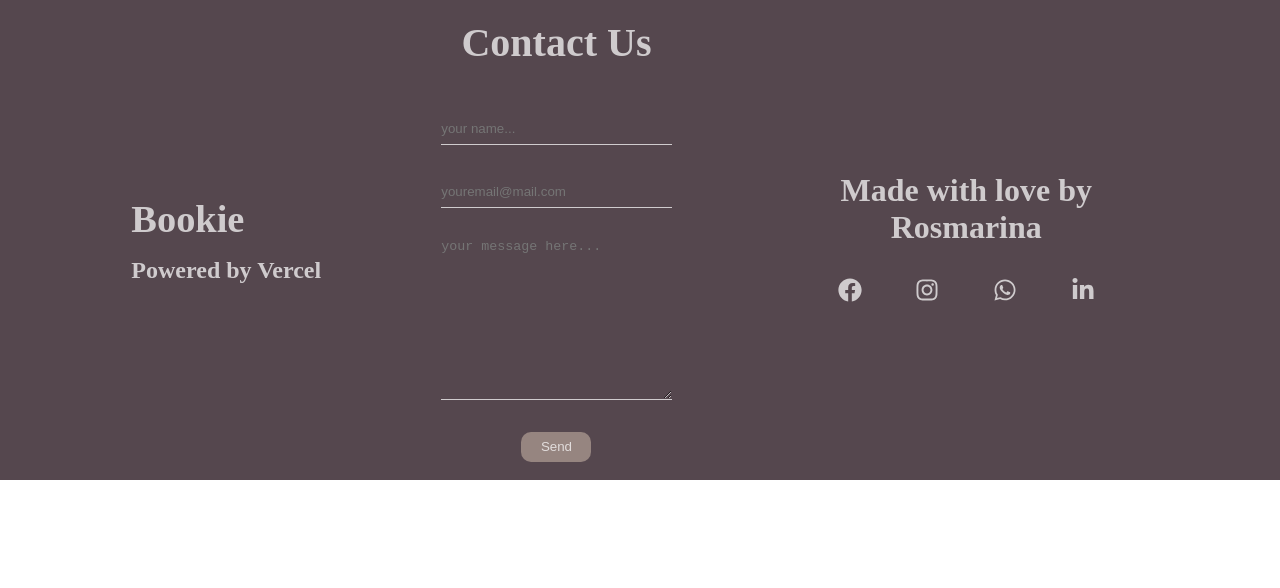
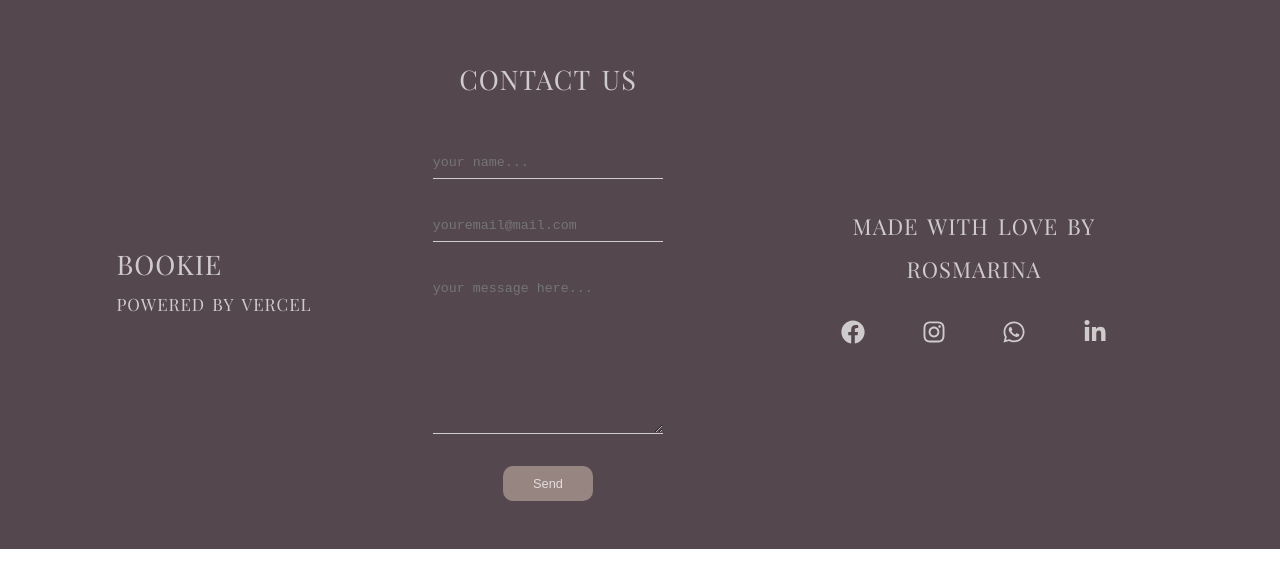
Before and after one commit to Ljusaj123/Bookie, a Next.js app: page /home in a window 1280 px wide. Shown: the top 588 px of the page. Built offline with nearby package versions, Linux system fonts and the light colour scheme.

Commit message:
scss u css

```diff
--- a/styles/css/styles.css
+++ b/styles/css/styles.css
@@ -1,3 +1,4 @@
+@import url("https://fonts.googleapis.com/css2?family=Playfair+Display+SC&display=swap");
 *,
 ::before,
 ::after {
@@ -6,14 +7,25 @@
   margin: 0;
   padding: 0;
   color: #ffffffb8;
+  font-weight: 500;
 }
 
 body {
-  font-family: "Times New Roman", Times, serif;
+  font-family: "Playfair Display SC", serif;
+  text-transform: lowercase;
+  font-variant: small-caps;
+  letter-spacing: 1px;
+}
+
+[placeholder] {
+  font-family: monospace;
 }
 
 .footer {
-  background-color: #55474e;
+  height: -webkit-max-content;
+  height: -moz-max-content;
+  height: max-content;
+  padding: 3rem 0.5rem;
   display: -webkit-box;
   display: -ms-flexbox;
   display: flex;
@@ -23,8 +35,7 @@ body {
   -webkit-box-align: center;
       -ms-flex-align: center;
           align-items: center;
-  padding: 1rem 2rem;
-  height: 60vh;
+  background-color: #55474e;
 }
 
 .footer-container {
@@ -44,16 +55,34 @@ body {
   display: -webkit-box;
   display: -ms-flexbox;
   display: flex;
+  -webkit-box-pack: space-evenly;
+      -ms-flex-pack: space-evenly;
+          justify-content: space-evenly;
+  -webkit-box-align: start;
+      -ms-flex-align: start;
+          align-items: flex-start;
   -webkit-box-orient: vertical;
   -webkit-box-direction: normal;
       -ms-flex-direction: column;
           flex-direction: column;
-  margin-right: 0.5rem;
 }
 
 .footer-container .bookie-footer h1 {
-  margin-bottom: 1rem;
   font-size: clamp(1.7rem, 3vw, 2.5rem);
+  cursor: pointer;
+  -webkit-transition: -webkit-transform 0.2s ease;
+  transition: -webkit-transform 0.2s ease;
+  transition: transform 0.2s ease;
+  transition: transform 0.2s ease, -webkit-transform 0.2s ease;
+}
+
+.footer-container .bookie-footer h1:active {
+  -webkit-transform: scale(0.925);
+          transform: scale(0.925);
+  -webkit-transition: -webkit-transform 0.2s ease;
+  transition: -webkit-transform 0.2s ease;
+  transition: transform 0.2s ease;
+  transition: transform 0.2s ease, -webkit-transform 0.2s ease;
 }
 
 .footer-container .bookie-footer h2 {
@@ -61,7 +90,6 @@ body {
 }
 
 .footer-container .contact-footer {
-  height: 100%;
   display: -webkit-box;
   display: -ms-flexbox;
   display: flex;
@@ -78,7 +106,7 @@ body {
 }
 
 .footer-container .contact-footer h1 {
-  font-size: clamp(1.5rem, 4vw, 2.5rem);
+  font-size: clamp(1.7rem, 3vw, 2.5rem);
   margin-bottom: 3rem;
 }
 
@@ -116,37 +144,55 @@ body {
 }
 
 .footer-container .contact-footer form [placeholder]::-webkit-input-placeholder {
-  -webkit-transition: all 0.5s ease;
-  transition: all 0.5s ease;
+  -webkit-transition: color 0.5s ease;
+  transition: color 0.5s ease;
 }
 
 .footer-container .contact-footer form [placeholder]:focus::-webkit-input-placeholder {
   color: transparent;
-  -webkit-transition: all 0.5s ease;
-  transition: all 0.5s ease;
-}
-
-.footer-container .contact-footer form textarea::-webkit-input-placeholder {
-  width: 100%;
-  height: 100%;
-  line-height: 100%;
-  resize: vertical;
+  -webkit-transition: color 0.5s ease;
+  transition: color 0.5s ease;
 }
 
 .footer-container .contact-footer form button {
-  width: 70px;
-  height: 30px;
+  border: none;
   border-radius: 10px;
-  border: none;
+  cursor: pointer;
   background: #968580;
+  width: 35%;
+  height: 2.2rem;
+  color: #ffffffb8;
   margin: 0 auto;
-  color: #ffffffb8;
-  cursor: pointer;
+  font-size: clamp(0.8rem, 1vw, 1rem);
+  -webkit-transition: -webkit-transform 0.3s ease;
+  transition: -webkit-transform 0.3s ease;
+  transition: transform 0.3s ease;
+  transition: transform 0.3s ease, -webkit-transform 0.3s ease;
+}
+
+.footer-container .contact-footer form button:focus {
+  -webkit-box-shadow: rgba(0, 0, 0, 0.3) 2px 8px 4px -6px;
+          box-shadow: rgba(0, 0, 0, 0.3) 2px 8px 4px -6px;
+}
+
+.footer-container .contact-footer form button:hover {
+  -webkit-box-shadow: rgba(0, 0, 0, 0.7) 2px 8px 8px -5px;
+          box-shadow: rgba(0, 0, 0, 0.7) 2px 8px 8px -5px;
+  -webkit-transform: translate3d(0, 1px, 0);
+          transform: translate3d(0, 1px, 0);
+  -webkit-transition: -webkit-transform 0.3s ease;
+  transition: -webkit-transform 0.3s ease;
+  transition: transform 0.3s ease;
+  transition: transform 0.3s ease, -webkit-transform 0.3s ease;
+}
+
+.footer-container .contact-footer form button:active {
+  -webkit-transform: scale(0.9);
+          transform: scale(0.9);
 }
 
 .footer .made-by-footer {
   width: 30%;
-  text-align: center;
   display: -webkit-box;
   display: -ms-flexbox;
   display: flex;
@@ -165,6 +211,7 @@ body {
 .footer .made-by-footer h1 {
   font-size: clamp(1.5rem, 2.5vw, 2.1rem);
   margin-bottom: 2rem;
+  text-align: center;
 }
 
 .footer .made-by-footer .social-icons-footer {
@@ -182,35 +229,34 @@ body {
 
 .footer .made-by-footer .social-icons-footer a {
   text-decoration: none;
-  color: black;
   font-size: clamp(1.2rem, 2vw, 1.5rem);
+  -webkit-transition: -webkit-transform 0.3s ease;
+  transition: -webkit-transform 0.3s ease;
+  transition: transform 0.3s ease;
+  transition: transform 0.3s ease, -webkit-transform 0.3s ease;
+}
+
+.footer .made-by-footer .social-icons-footer a:active {
+  -webkit-transform: scale(0.875);
+          transform: scale(0.875);
+  -webkit-transition: -webkit-transform 0.2s ease;
+  transition: -webkit-transform 0.2s ease;
+  transition: transform 0.2s ease;
+  transition: transform 0.2s ease, -webkit-transform 0.2s ease;
 }
 
 @media screen and (max-width: 630px) {
-  .footer {
-    height: -webkit-fit-content;
-    height: -moz-fit-content;
-    height: fit-content;
-  }
   .footer-container {
     -webkit-box-orient: vertical;
     -webkit-box-direction: normal;
         -ms-flex-direction: column;
             flex-direction: column;
-    display: -webkit-box;
-    display: -ms-flexbox;
-    display: flex;
-    -webkit-box-pack: space-evenly;
-        -ms-flex-pack: space-evenly;
-            justify-content: space-evenly;
+  }
+  .footer-container .bookie-footer {
     -webkit-box-align: center;
         -ms-flex-align: center;
             align-items: center;
-  }
-  .footer-container .bookie-footer {
     margin-bottom: 5rem;
-    margin-right: 0;
-    text-align: center;
   }
   .footer-container .contact-footer h1 {
     margin-bottom: 1.5rem;
```
